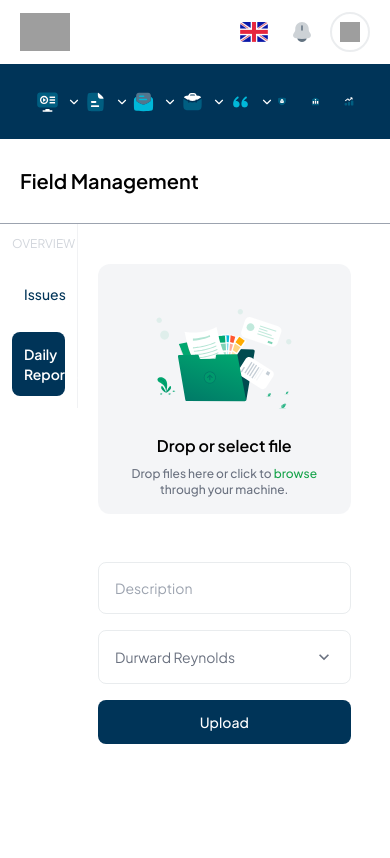
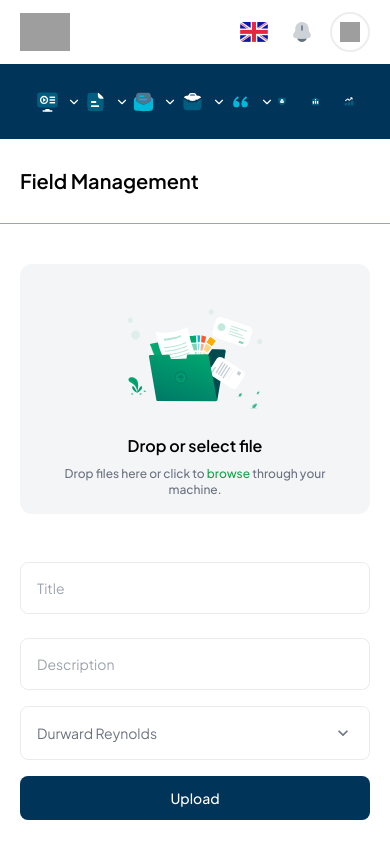
Before and after one commit to BCPAZ/crm-app, a React (Vite) app: page /reports in a window 390 px wide. Built offline with nearby package versions, Linux system fonts and the light colour scheme; grey boxes are pictures that could not be loaded.

Commit message:
feat : Field management completed

```diff
--- a/src/layouts/PageLayouts/FieldManagementLayout.jsx
+++ b/src/layouts/PageLayouts/FieldManagementLayout.jsx
@@ -20,11 +20,11 @@ const FieldManagementLayout = () => {
       </div>
       <div className="flex flex-grow">
         {!hideSidebar && (
-          <div className="w-[20%] h-full">
+          <div className="w-[20%] h-screen lg:block hidden">
             <Sidebar links={fieldManagementLinks} />
           </div>
         )}
-        <main className={`h-full ${hideSidebar ? 'w-full' : 'w-[75%]'}`}>
+        <main className={`h-full ${hideSidebar ? 'w-full' : 'lg:w-[75%] w-full'}`}>
           <Outlet />
         </main>
       </div>
--- a/src/views/App/FieldManagement/Reports.jsx
+++ b/src/views/App/FieldManagement/Reports.jsx
@@ -20,8 +20,11 @@ const Reports = () => {
           </div>
         </div>
         <div className="flex flex-col gap-4">
+        <div className="w-full">
+            <SecondInput column placeholder="Title" type="text" />
+          </div>
           <div className="w-full">
-            <SecondInput column placeholder="Description" />
+            <SecondInput column placeholder="Description" type="text" />
           </div>
           <div className="w-full">
             <Select />
```
